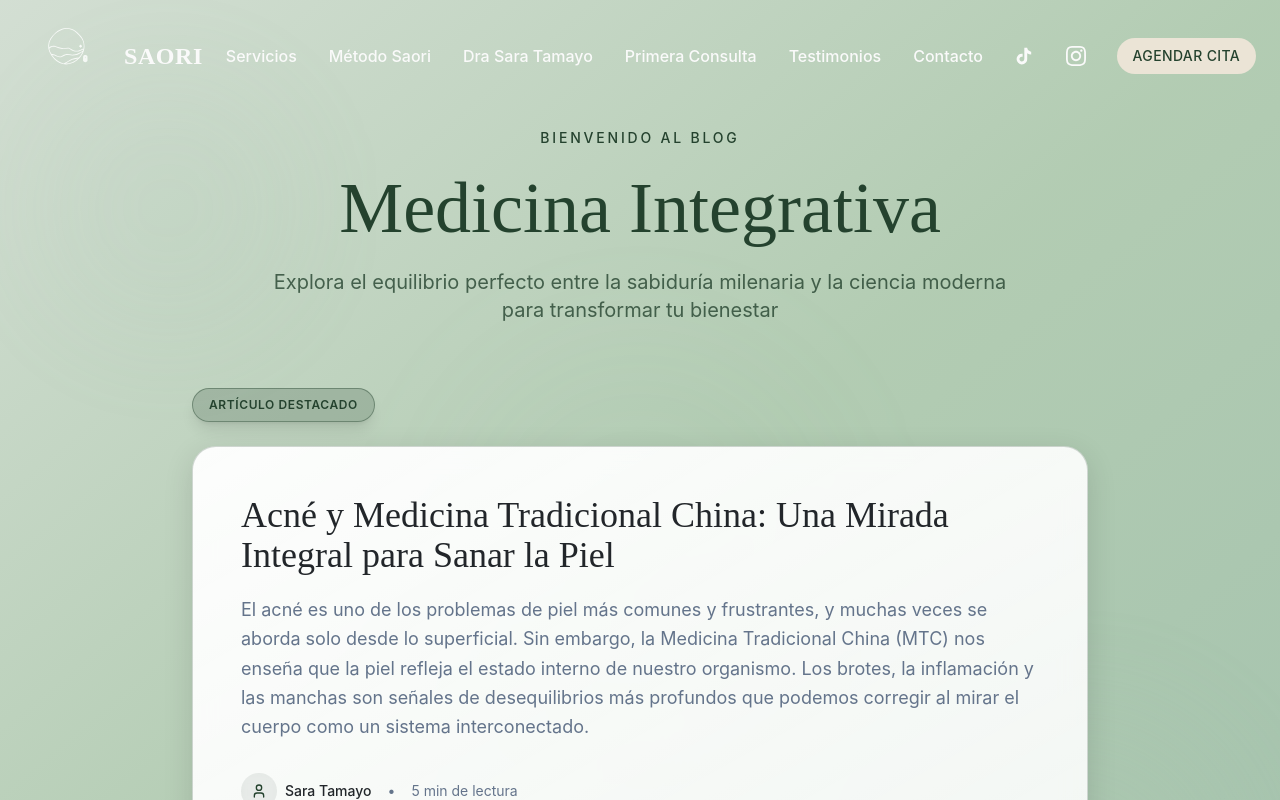
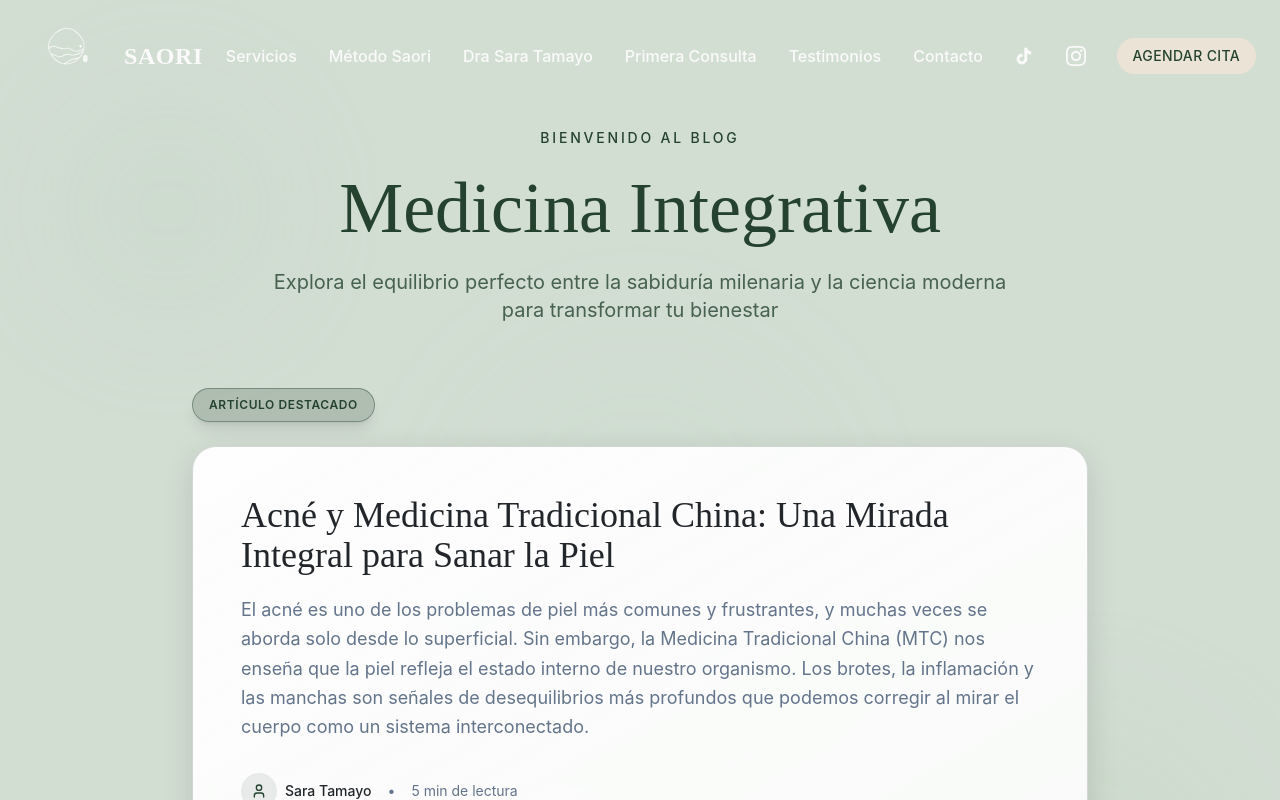
Before and after one commit to ltamayot/chic-landing-gen, a React (Vite) app: page /blog in a window 1280 px wide. Shown: the top 800 px of the page. Built offline with nearby package versions, Linux system fonts and the light colour scheme; the HTML template or start-up script is replaced by a standard one.

Commit message:
Remove gradient from blog hero

```diff
--- a/src/pages/Blog.tsx
+++ b/src/pages/Blog.tsx
@@ -67,7 +67,7 @@ const Blog = () => {
       <Navigation />
 
       {/* Hero Section with Featured Article */}
-      <section className="relative bg-gradient-to-br from-sage via-sage-dark to-primary-lighter pt-32 pb-32 overflow-hidden">
+      <section className="relative bg-sage pt-32 pb-32 overflow-hidden">
         {/* Animated background elements */}
         <div className="absolute top-20 left-10 w-64 h-64 bg-primary-lighter/10 rounded-full blur-3xl animate-pulse"></div>
         <div className="absolute bottom-10 right-10 w-80 h-80 bg-sage-dark/20 rounded-full blur-3xl animate-pulse"></div>
```
